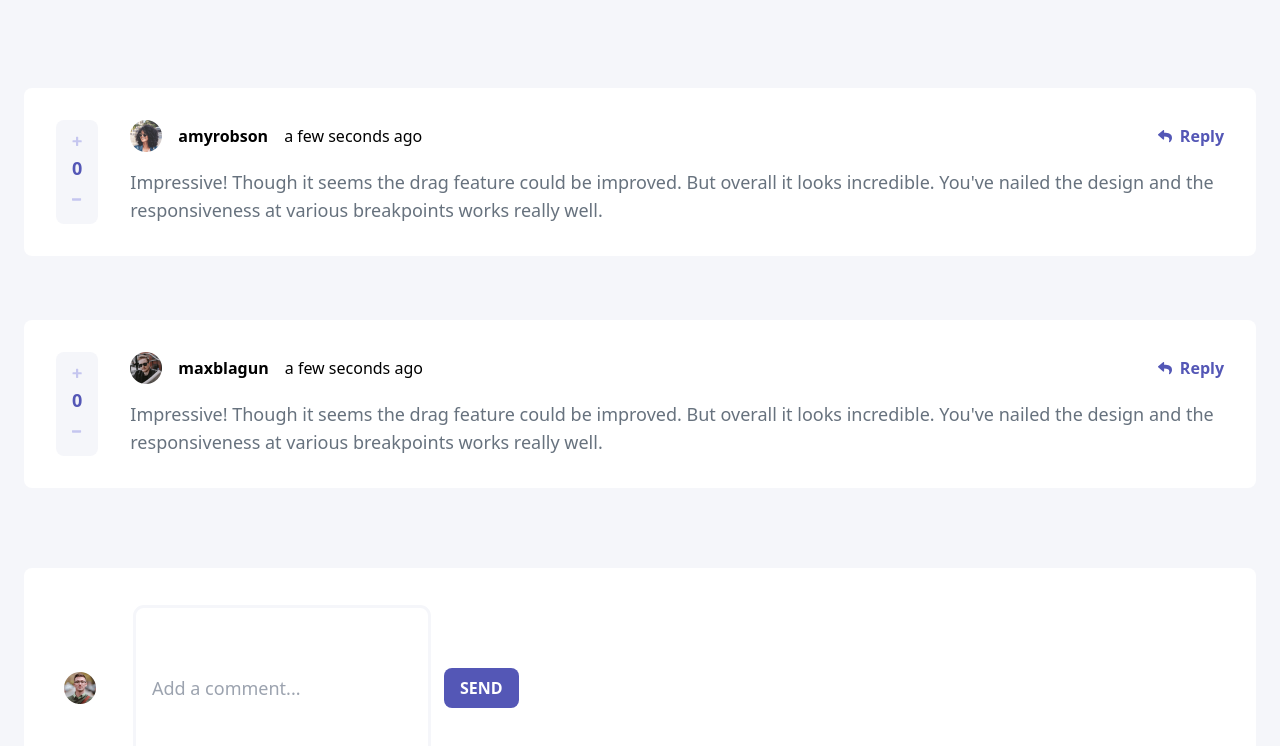
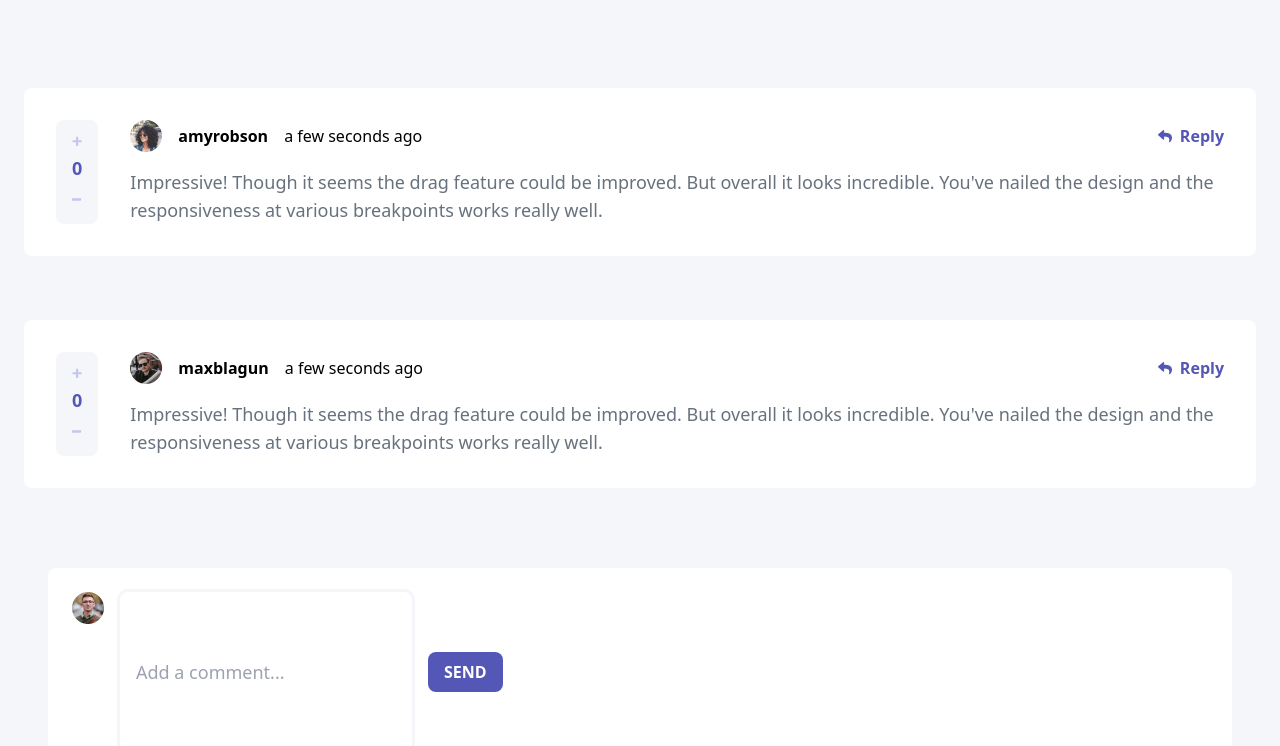
Before and after one commit to lavollmer/interactive-comments-app, a React (Vite) app: page / in a window 1280 px wide. Shown: the top 746 px of the page. Built offline with nearby package versions, Linux system fonts and the light colour scheme.

Commit message:
debugging the comment section styling

```diff
--- a/src/App.jsx
+++ b/src/App.jsx
@@ -89,7 +89,7 @@ function App() {
             </div>
           </div>
         </div>
-        <div className="pt-8">
+        <div className="flex flex-col pt-8 p-6">
           <UserComment onAddComment={handleAddComment} />
         </div>
 
--- a/src/components/UserComment.jsx
+++ b/src/components/UserComment.jsx
@@ -12,11 +12,11 @@ const UserComment = ({ onAddComment }) => {
 
   return (
     // <div className="flex flex-row  items-center space-x-10 font-rubik bg-white rounded-lg p-6 mt-10 w-full mb-10">
-    <div className="flex flex-row items-center bg-white rounded-lg p-10 w-full font-rubik space-x-10">
+    <div className="flex flex-row bg-white rounded-lg p-6 w-full font-rubik space-x-4">
         <img src={Avatar} alt="User Avatar" className="h-8 w-8" />
         <form
           onSubmit={handleSubmit}
-        className="flex flex-row items-center space-x-4"
+          className="flex flex-row items-center space-x-4 w-full"
         >
           <input
             className="outline outline-very-light-gray rounded-lg focus:outline-2 focus:border-moderate-blue text-lg text-grayish-blue font-semi-bold w-100 h-40 p-4"
```
Lines whose indentation alone changed are shown as unchanged.
